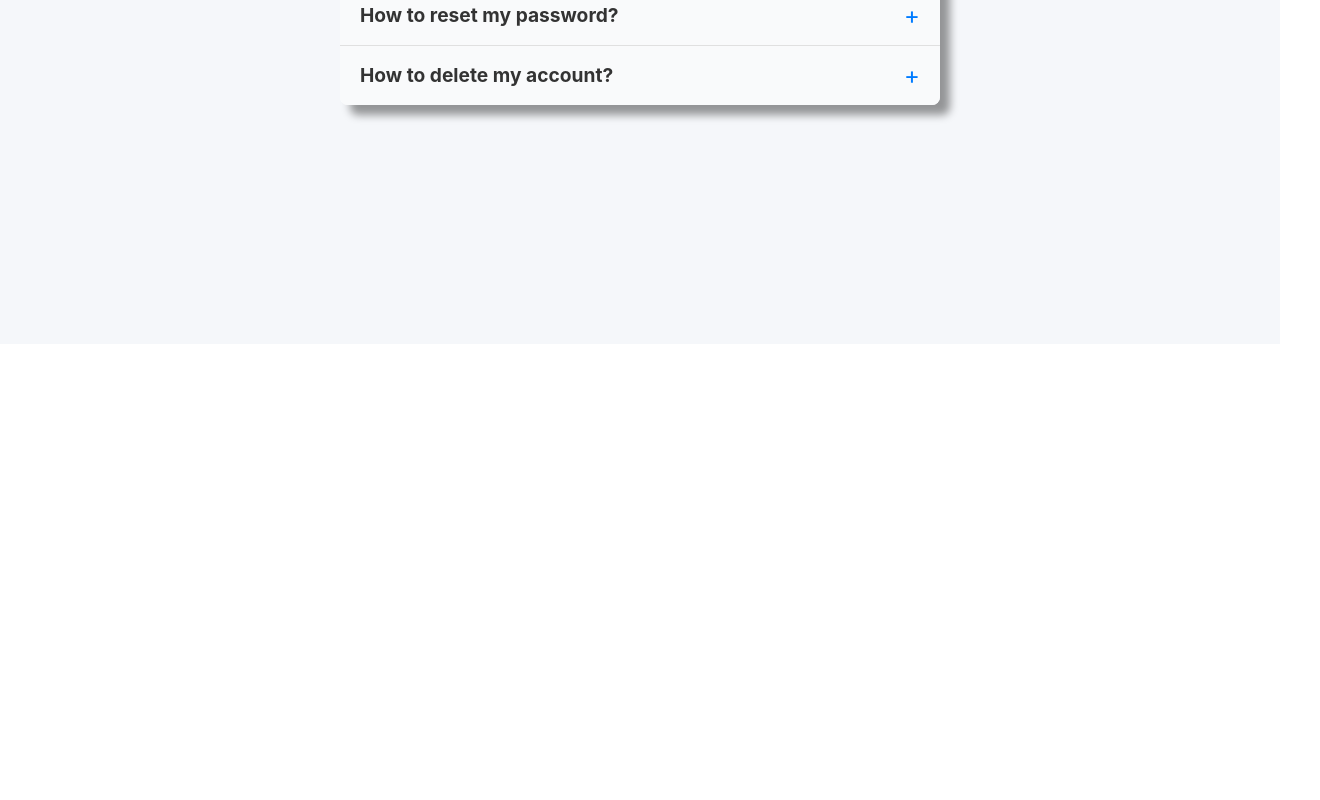
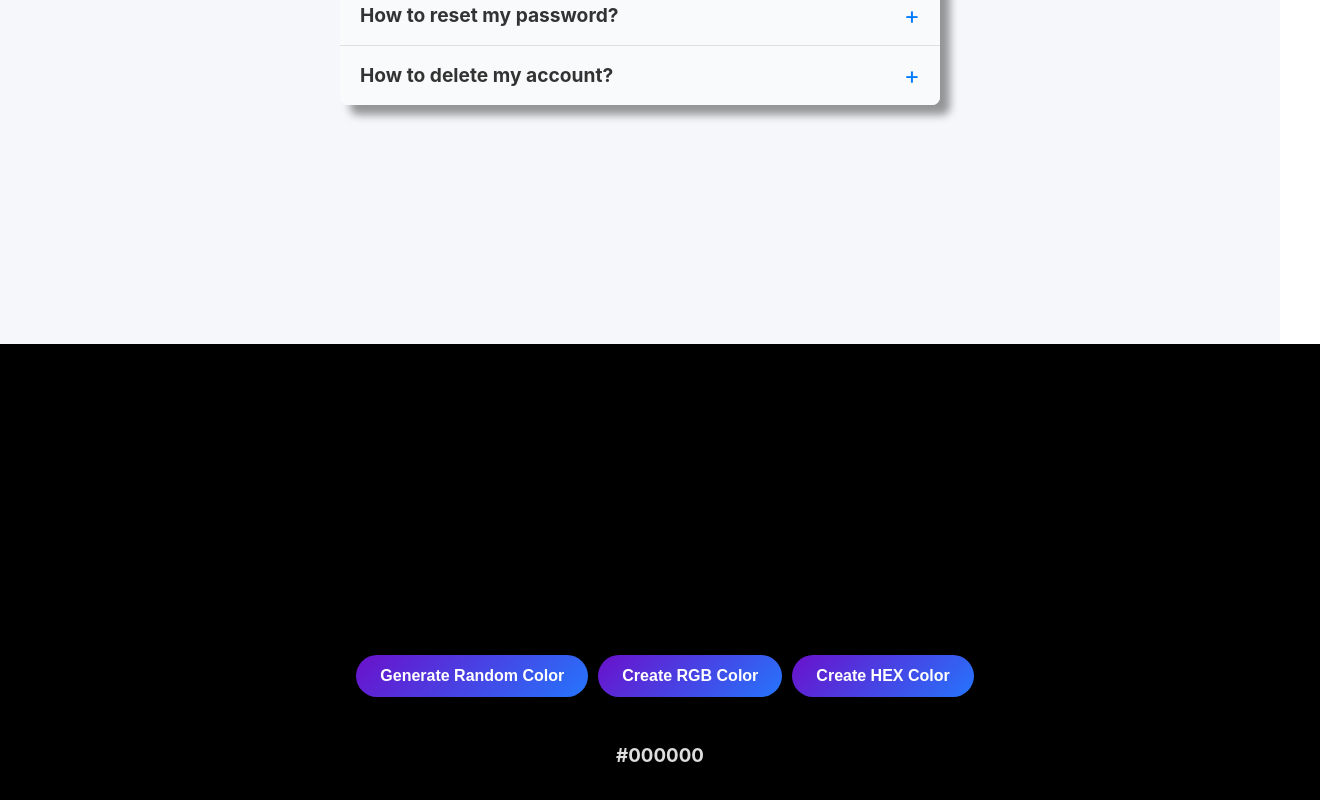
Before and after one commit to UmairBal/Accordian-in-React, a React (Create React App) app: page / in a window 1280 px wide. Shown: the part 496-1296 px from the top of the page, 1320 px wide, since content can reach past the window. Before the commit the page ends 840 px from the top, so only its background shows below. Built offline with nearby package versions, Linux system fonts and the light colour scheme.

Commit message:
new Component of color added

```diff
--- a/src/App.js
+++ b/src/App.js
@@ -1,10 +1,13 @@
 import './App.css';
 import Accordian from './components/accordion';
+import RandomColor from './components/random_colors';
+
 
 function App() {
   return (
     <div className="App">
       <Accordian />
+      <RandomColor />
     </div>
   );
 }
--- /dev/null
+++ b/src/components/random_colors/index.js
@@ -0,0 +1,56 @@
+import React, { useState } from 'react';
+import './style.css'
+
+const RandomColor = () => {
+
+    const [typeOfColor, setTypeOfColor] = useState('hex')
+    const [color, setColor] = useState('#000000')
+
+    function generateRandomRGBColor() {
+        let a = Math.floor(Math.random() * 255);
+        let b = Math.floor(Math.random() * 255);
+        let c = Math.floor(Math.random() * 255);
+        let hexColor = `rgb(${a}, ${b}, ${c})`;
+        let typeColor = 'rgb';
+        setTypeOfColor(typeColor)
+        setColor(hexColor)
+        console.log("-----------------")
+        console.log(hexColor)
+        console.log(typeColor)
+    }
+
+    function generateRandomHEXColor() {
+        const hex = [1,2,3,4,5,6,7,8,9,'A','B',"C", "D", 'E', 'F'];
+
+        let hexColor = '#';
+
+        for (let i = 0; i<6; i++){
+            hexColor += hex[Math.floor(Math.random() * 14)];
+        }
+        setColor(hexColor)
+    }
+
+    return (
+
+            <div
+            style={{
+                background: color,
+
+            }} className='container-color wrapper'>
+                <div className='color-btns'>
+                    <button onClick={typeOfColor === 'hex' ? generateRandomHEXColor: generateRandomRGBColor}>Generate Random Color</button>
+                    <button
+                    onClick={()=>{
+                        setTypeOfColor('rgb')
+                    }}>Create RGB Color</button>
+                    <button
+                    onClick={()=>{
+                        setTypeOfColor('hex')
+                    }}>Create HEX Color</button>
+                </div>
+                <div className='color-text'>
+                    <h3>{color}</h3>
+                </div>
+        </div>
+    )};
+export default RandomColor;
--- /dev/null
+++ b/src/components/random_colors/style.css
@@ -0,0 +1,24 @@
+.container-color {
+    width: 100%;
+    display: flex;
+    justify-content: center;
+    align-items: center;
+    height: 90vh;
+
+
+    color: #ddd;
+}
+
+.container-color .color-btns button{
+    margin-left: 10px;
+}
+
+
+
+.color-text h3 {
+    color: #ddd;
+    background-color: #000;
+    padding: 8px;
+
+    border-radius: 10px;
+}
```
